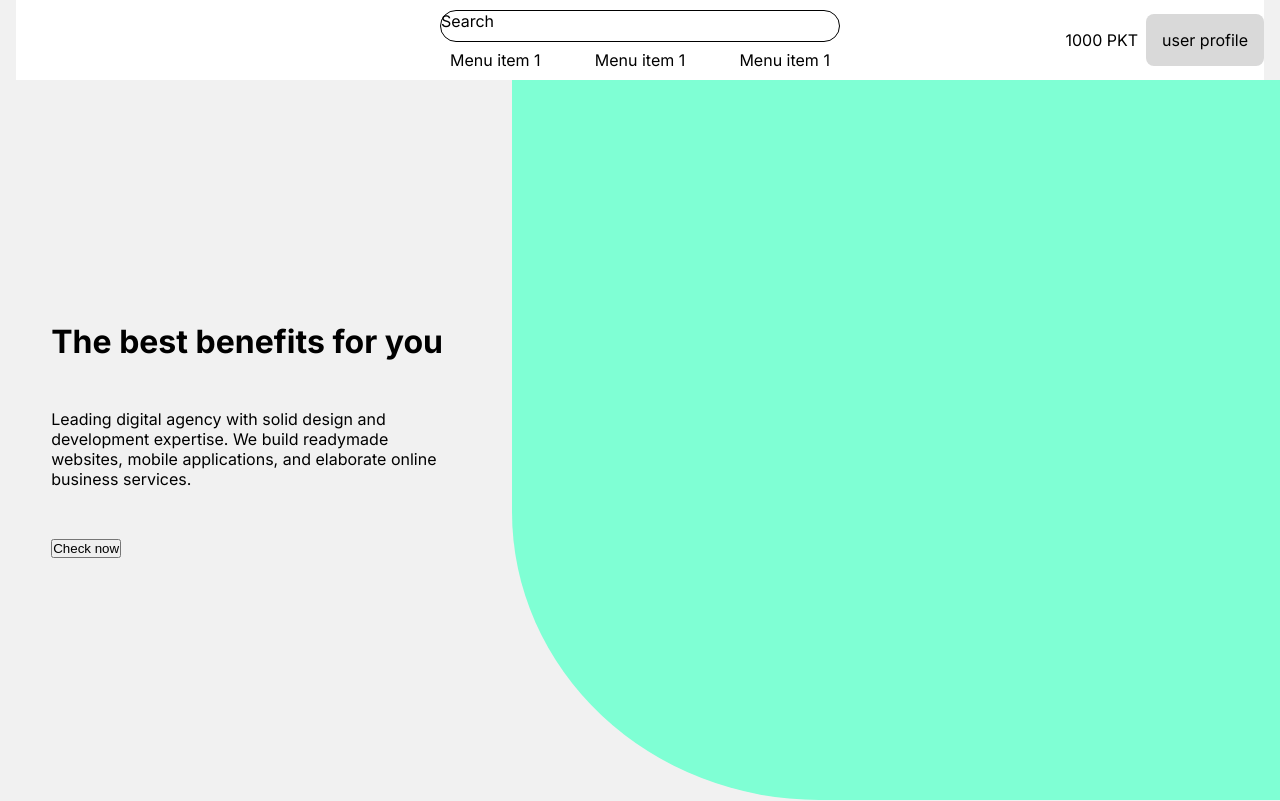
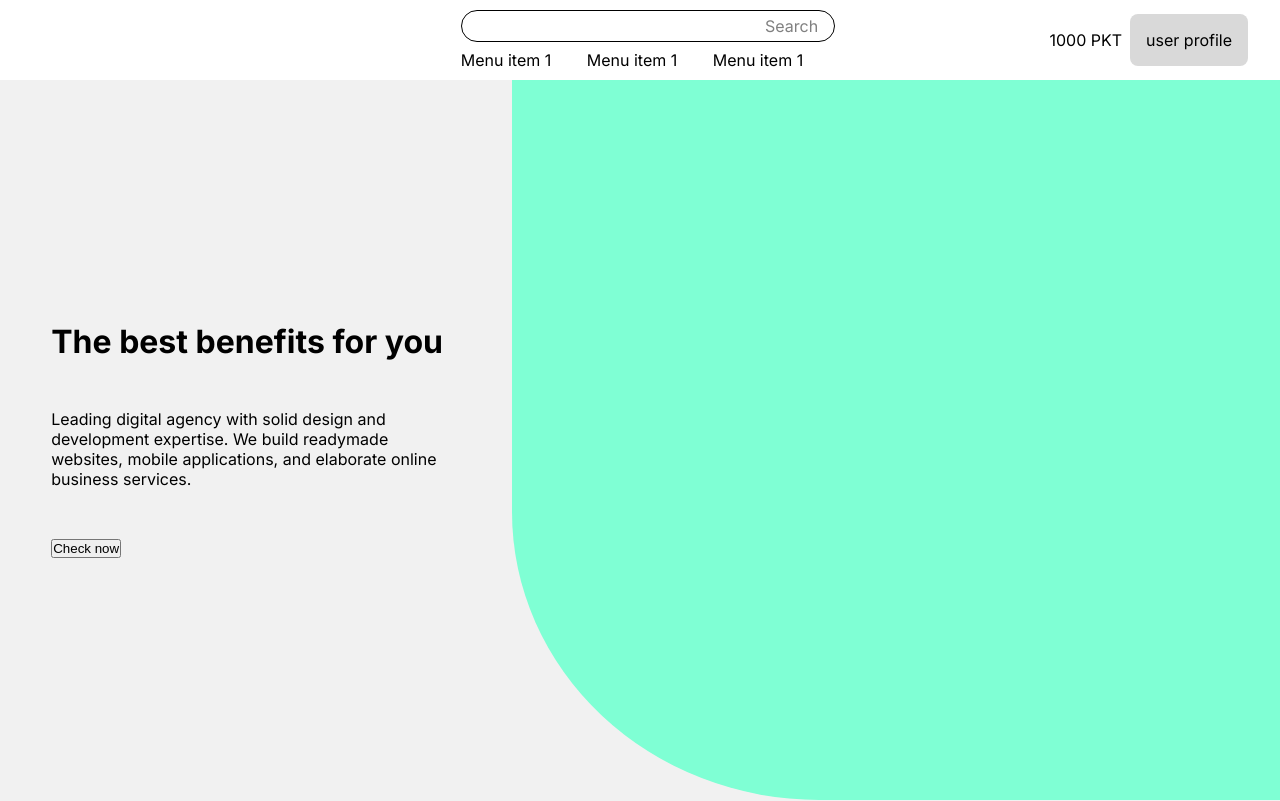
Before and after one commit to JohnyProduction/loyalty-program-app, a Next.js app: page / in a window 1280 px wide. Shown: the top 801 px of the page. Built offline with nearby package versions, Linux system fonts and the light colour scheme.

Commit message:
topbar changes

```diff
--- a/package.json
+++ b/package.json
@@ -1,6 +1,6 @@
 {
   "name": "loyality-app",
-  "version": "0.1.0",
+  "version": "0.2.0",
   "private": true,
   "scripts": {
     "dev": "next dev",
--- a/src/styles/components/common/header.module.scss
+++ b/src/styles/components/common/header.module.scss
@@ -5,11 +5,19 @@
     display: flex;
     justify-content: space-between;
     align-items: center;
-    margin: 0 16px;
+    //margin: 0 16px;
     background-color: #FFFFFF;
 
     > * {
         width: 33%;
+    }
+
+    :first-child {
+        margin-left: 16px;
+    }
+
+    :last-child {
+        margin-right: 16px;
     }
 
     .header__search-container {
@@ -22,6 +30,12 @@
                 height: 2rem;
                 border: 1px solid black;
                 border-radius: 16px;
+
+                display: flex;
+                justify-content: flex-end;
+                align-items: center;
+                padding-right: 16px;
+                color: gray;
             }
         }
 
```
Also changed, not shown: 1 other file (tests, documents, lock files or other folders).
